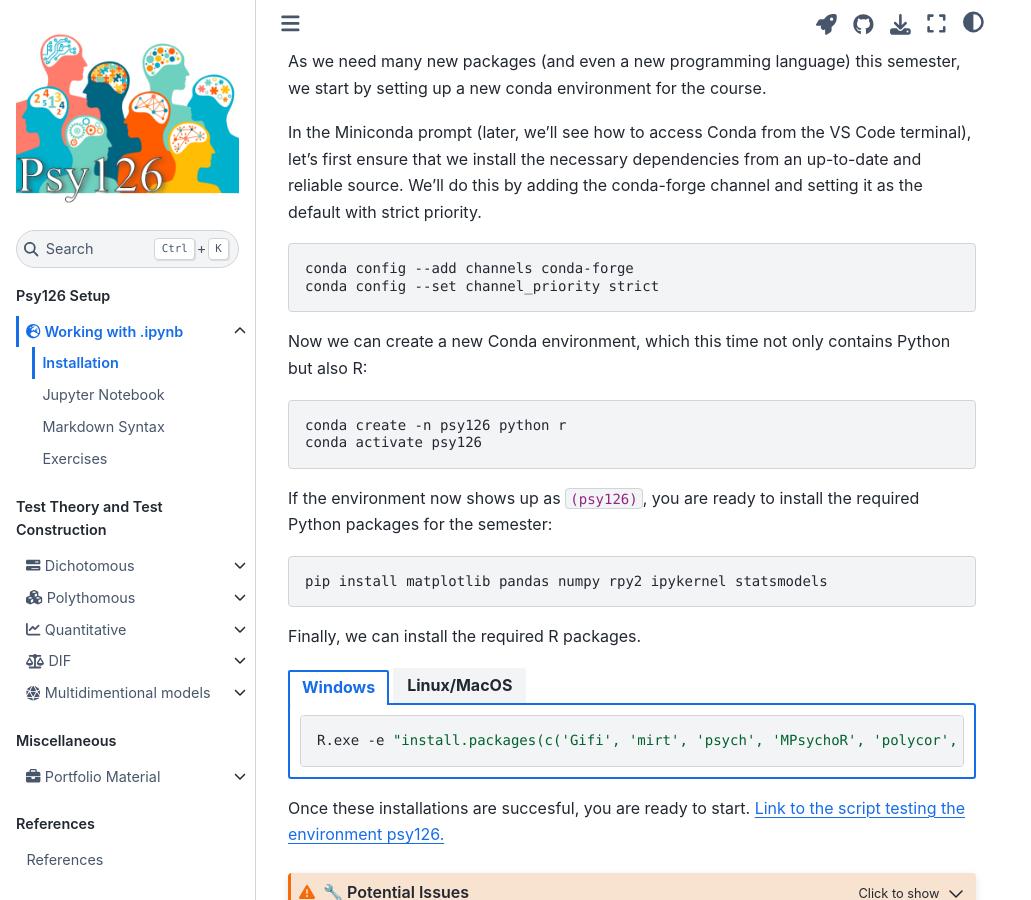
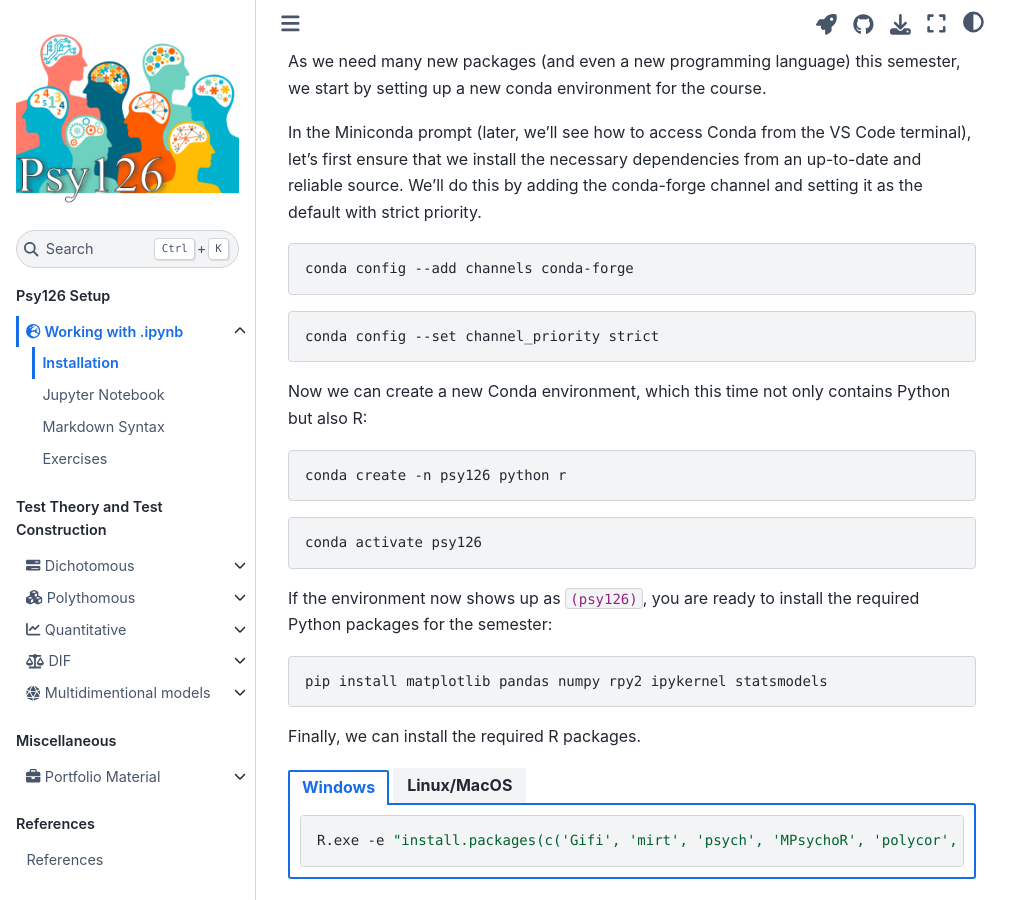
Before and after one commit to pegaseehorn/psy126, a Jupyter Book: the page built from book/introduction/1_psy126/1_Setup.md, in a window 1280 px wide and 900 px high, scrolled down 320 px. Shown: the whole window, without its empty margins (0-1031 px from the left). Built offline with Jupyter Book 1.0.4 settings and Sphinx 7.4.7 and the Sphinx Book theme 1.1.4, drawn with Linux system fonts in a browser that asks for light colours; pages that are not in the unit, such as notebooks, are missing from menus.

Commit message:
I edited the setup chapter.

````diff
--- a/book/introduction/1_psy126/1_Setup.md
+++ b/book/introduction/1_psy126/1_Setup.md
@@ -29,6 +29,8 @@ In the Miniconda prompt (later, we'll see how to access Conda from the VS Code t
 
 ```bash
 conda config --add channels conda-forge
+```
+```bash
 conda config --set channel_priority strict
 ```
 
@@ -37,6 +39,8 @@ Now we can create a new Conda environment, which this time not only contains Pyt
 
 ```bash
 conda create -n psy126 python r
+```
+```bash
 conda activate psy126
 ```
 
````
